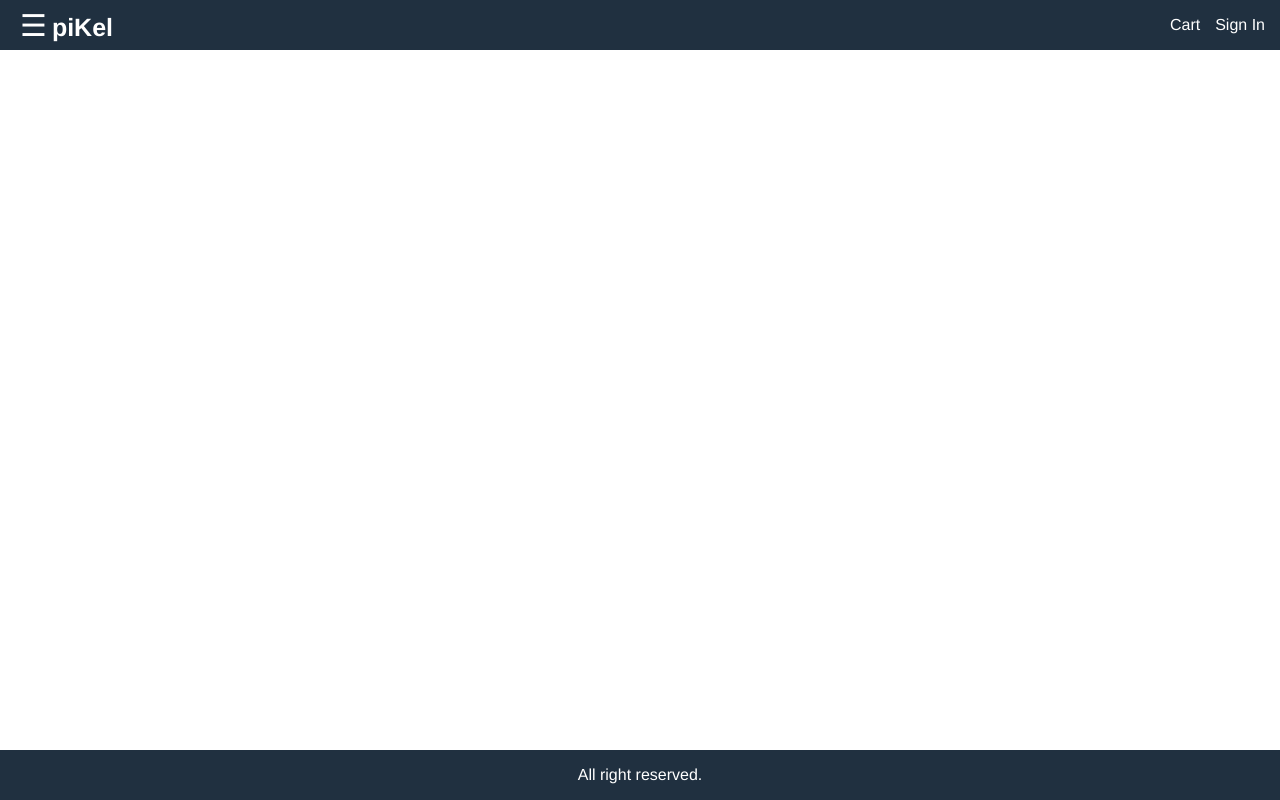
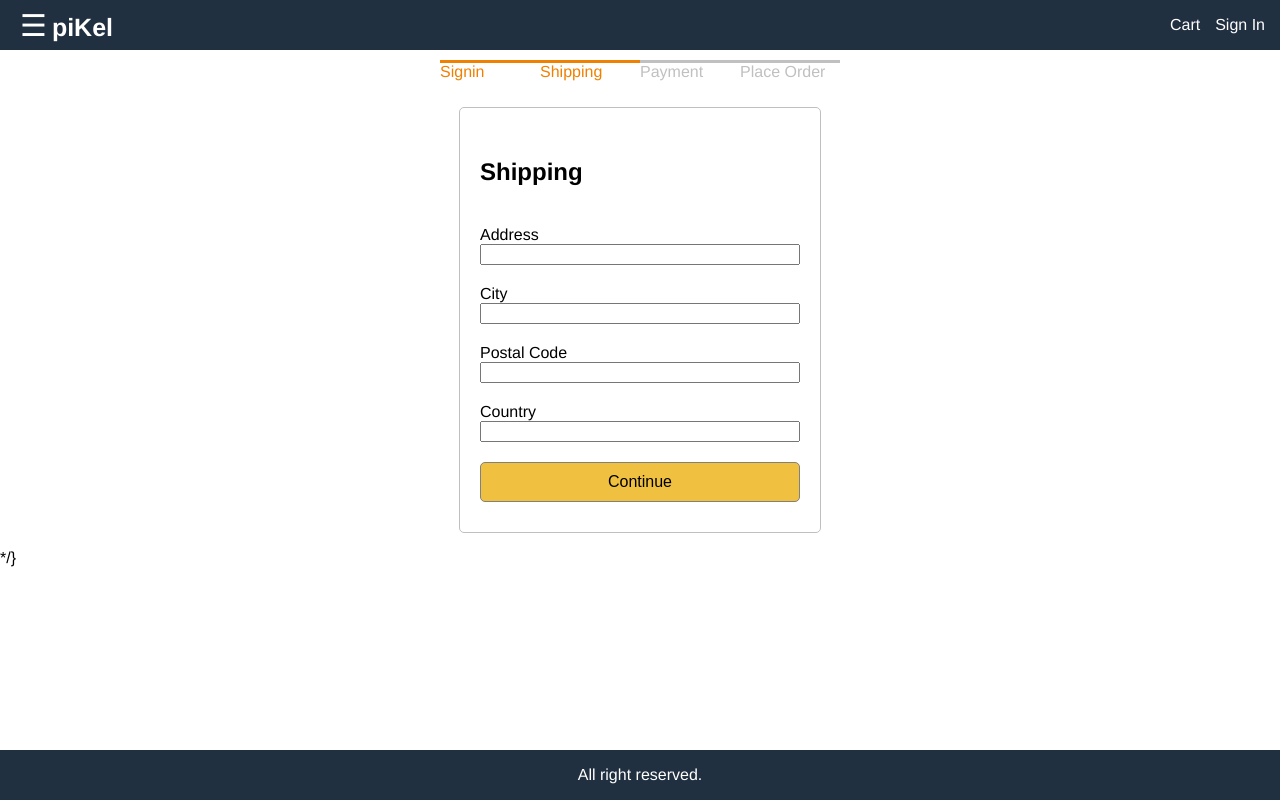
Before and after one commit to adrianromero13/commerce-template, a React (Create React App) app in the folder frontend/: page /shipping in a window 1280 px wide. Built offline with nearby package versions, Linux system fonts and the light colour scheme.

Commit message:
created shipping section for order placing with active bar and set up routes, actions, reducers for form submit.

```diff
--- a/frontend/src/App.js
+++ b/frontend/src/App.js
@@ -10,6 +10,7 @@ import CartScreen from './screens/CartScreen';
 import SigninScreen from './screens/SigninScreen';
 import ProductsScreen from './screens/ProductsScreen';
 import RegisterScreen from './screens/RegisterScreen';
+import ShippingScreen from './screens/ShippingScreen';
 
 
 function App() {
@@ -71,9 +72,9 @@ function App() {
             <Route path="/profile" component={ProfileScreen} />
             <Route path="/order/:id" component={OrderScreen} /> */}
             <Route path="/products" component={ProductsScreen} />
-            {/* <Route path="/shipping" component={ShippingScreen} />
-            <Route path="/payment" component={PaymentScreen} />
-            <Route path="/placeorder" component={PlaceOrderScreen} /> */}
+            <Route path="/shipping" component={ShippingScreen} />
+            {/* <Route path="/payment" component={PaymentScreen} /> */}
+            {/* <Route path="/placeorder" component={PlaceOrderScreen} /> */} */}
             <Route path="/signin" component={SigninScreen} />
             <Route path="/register" component={RegisterScreen} />
             <Route path="/product/:id" component={ProductScreen} />
--- /dev/null
+++ b/frontend/src/Screens/ShippingScreen.js
@@ -0,0 +1,88 @@
+import React, { useEffect, useState } from 'react';
+import { Link } from 'react-router-dom';
+import { useSelector, useDispatch } from 'react-redux';
+
+import cartScreen from '../components/CheckoutSteps';
+import { saveShipping } from '../actions/cartActions';
+import CheckoutSteps from '../components/CheckoutSteps';
+
+function ShippingScreen(props) {
+
+  const [address, setAddress] = useState('');
+  const [city, setCity] = useState('');
+  const [postalCode, setPostalCode] = useState('');
+  const [country, setCountry] = useState('');
+
+  const dispatch = useDispatch();
+
+  const submitHandler = (e) => {
+    e.preventDefault();
+    dispatch(saveShipping(address, city, postalCode, country));
+    props.history.push('payment');
+  }
+
+  return (
+    <div>
+      <CheckoutSteps step1 step2 />
+      <div className='form'>
+        <form onSubmit={submitHandler} >
+          <ul className='form-container'>
+            <li>
+              <h2>Shipping</h2>
+            </li>
+            <li>
+              <label htmlFor='address'>
+                Address
+          </label>
+              <input
+                type='text'
+                name='address'
+                id='address'
+                onChange={(e) => setAddress(e.target.value)}>
+              </input>
+            </li>
+            <li>
+              <label htmlFor='city'>
+                City
+          </label>
+              <input
+                type='text'
+                name='city'
+                id='city'
+                onChange={(e) => setCity(e.target.value)}>
+              </input>
+            </li>
+            <li>
+              <label htmlFor='postalCode'>
+                Postal Code
+          </label>
+              <input
+                type='text'
+                name='postalCode'
+                id='postalCode'
+                onChange={(e) => setPostalCode(e.target.value)}>
+              </input>
+            </li>
+            <li>
+              <label htmlFor='country'>
+                Country
+          </label>
+              <input
+                type='text'
+                name='country'
+                id='country'
+                onChange={(e) => setCountry(e.target.value)}>
+              </input>
+            </li>
+
+            <li>
+              <button type='submit' className='button primary text-center' >Continue</button>
+            </li>
+          </ul>
+        </form>
+      </div>
+    </div>
+  )
+}
+
+export default ShippingScreen;
--- a/frontend/src/actions/cartActions.js
+++ b/frontend/src/actions/cartActions.js
@@ -1,7 +1,12 @@
 import axios from "axios"
 import Cookie from 'js-cookie';
 
-import { CART_ADD_ITEM, CART_ADD_ITEM_FAIL, CART_REMOVE_ITEM } from "../constants/cartConstants";
+import {
+  CART_ADD_ITEM,
+  CART_ADD_ITEM_FAIL,
+  CART_REMOVE_ITEM,
+  CART_SAVE_SHIPPING,
+} from "../constants/cartConstants";
 
 
 const addToCart = (productId, qty) => async (dispatch, getState) => {
@@ -18,18 +23,25 @@ const addToCart = (productId, qty) => async (dispatch, getState) => {
         qty
       }
     });
-    const { cart: { cartItems}} = getState();
+    const { cart: { cartItems } } = getState();
     Cookie.set('cartItems', JSON.stringify(cartItems));
   } catch (error) {
     dispatch({ type: CART_ADD_ITEM_FAIL, payload: { error: error.message } })
   }
 }
 
-const removefromCart = (productId) => (dispatch, getState) =>{
+const removefromCart = (productId) => (dispatch, getState) => {
   dispatch({ type: CART_REMOVE_ITEM, payload: productId });
-  const { cart: {cartItems}} = getState();
+  const { cart: { cartItems } } = getState();
   Cookie.set('cartItems', JSON.stringify(cartItems));
-
 }
 
-export { addToCart, removefromCart };
+const saveShipping = (data) => (dispatch) => {
+  dispatch({ type: CART_SAVE_SHIPPING, payload: data });
+}
+
+export {
+  addToCart,
+  removefromCart,
+  saveShipping,
+};
--- /dev/null
+++ b/frontend/src/components/CheckoutSteps.js
@@ -0,0 +1,14 @@
+import React from 'react';
+
+function CheckoutSteps(props) {
+    return (
+        <div className='checkout-steps'>
+            <div className={props.step1 ? 'active' : ''} >Signin</div>
+            <div className={props.step2 ? 'active' : ''} >Shipping</div>
+            <div className={props.step3 ? 'active' : ''} >Payment</div>
+            <div className={props.step4 ? 'active' : ''} >Place Order</div>
+        </div>
+    )
+}
+
+export default CheckoutSteps;
--- a/frontend/src/constants/cartConstants.js
+++ b/frontend/src/constants/cartConstants.js
@@ -4,3 +4,6 @@ export const CART_ADD_ITEM = 'CART_ADD_ITEM';
 export const CART_ADD_ITEM_FAIL = 'CART_ADD_ITEM_FAIL';
 
 export const CART_REMOVE_ITEM = 'CART_REMOVE_ITEM';
+
+// shipping constant
+export const CART_SAVE_SHIPPING = 'CART_SAVE_SHIPPING';
--- a/frontend/src/index.css
+++ b/frontend/src/index.css
@@ -348,3 +348,22 @@ th {
 tbody>tr:nth-child(odd) {
   background-color: #f0f0f0;
 }
+
+/* Steps on checkout */
+.checkout-steps {
+  display: flex;
+  justify-content: space-between;
+  width: 40rem;
+  margin: 1rem auto;
+}
+
+.checkout-steps > div{
+  border-top: .3rem #c0c0c0 solid;
+  color: #c0c0c0;
+  flex: 1 1;
+}
+
+.checkout-steps > div.active{
+  border-top: .3rem #f08000 solid;
+  color: #f08000;
+}
--- a/frontend/src/reducers/cartReducers.js
+++ b/frontend/src/reducers/cartReducers.js
@@ -1,4 +1,4 @@
-import { CART_ADD_ITEM, CART_REMOVE_ITEM } from "../constants/cartConstants";
+import { CART_ADD_ITEM, CART_REMOVE_ITEM, CART_SAVE_SHIPPING } from "../constants/cartConstants";
 
 
 function cartReducer(state = { cartItems: [] }, action) {
@@ -13,8 +13,10 @@ function cartReducer(state = { cartItems: [] }, action) {
         }
       };
       return { cartItems: [...state.cartItems, item] };
-      case CART_REMOVE_ITEM:
-        return { cartItems: state.cartItems.filter(x=>x.product!== action.payload) };
+    case CART_REMOVE_ITEM:
+      return { cartItems: state.cartItems.filter(x => x.product !== action.payload) };
+    case CART_SAVE_SHIPPING:
+      return { ...state, shipping: action.payload };
     default:
       return state
   }
```
